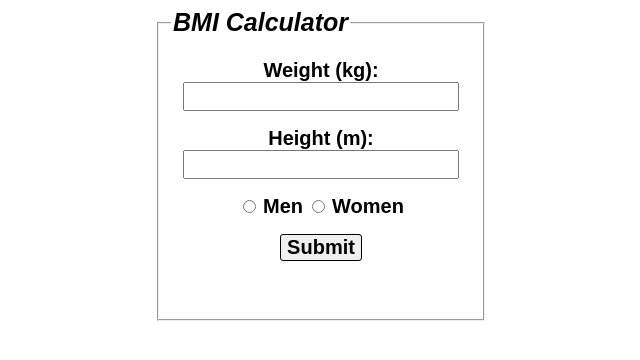
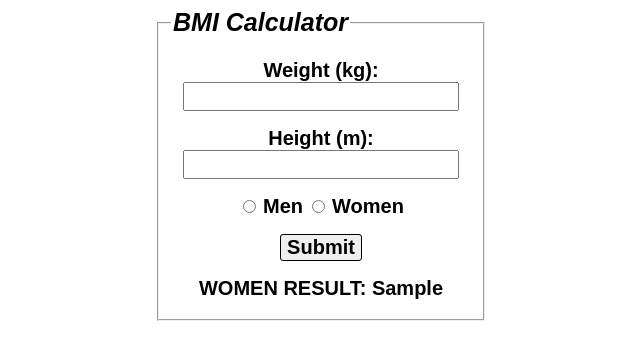
Before and after one commit to Grzegorz121979/vsc_flask, a Flask app: template templates/index.html in a window 1280 px wide. Shown: the top 360 px of the page, without its empty margins (319-959 px from the left). Run offline with Flask 3, Linux system fonts and the light colour scheme; the template is opened without the code that fills it: most values are stand-ins (such as "Sample title", 1, 10 or a date in 2020).

```diff
--- a/templates/index.html
+++ b/templates/index.html
@@ -35,7 +35,8 @@
                         {% elif result_men > 30 and result_men <= 50 %}
                             <label class="label" style="color: darkred;">Obesity: {{ result_men }}</label>
                         {% endif %}
-                    {% else %}
+                    {% endif %}
+                    {% if result_women is defined %}
                         <label class="label">WOMEN RESULT: {{ result_women }}</label>
                     {% endif %}
                     {% if error %}
```
